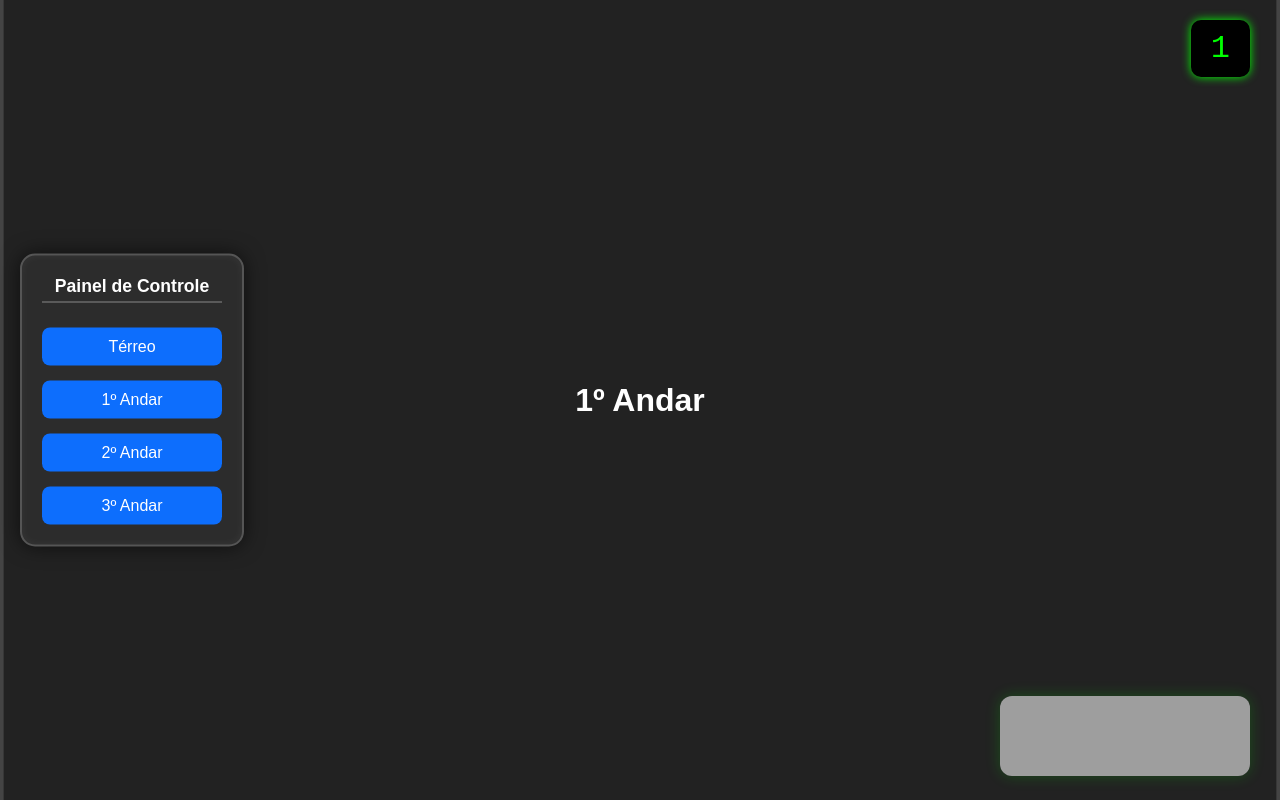
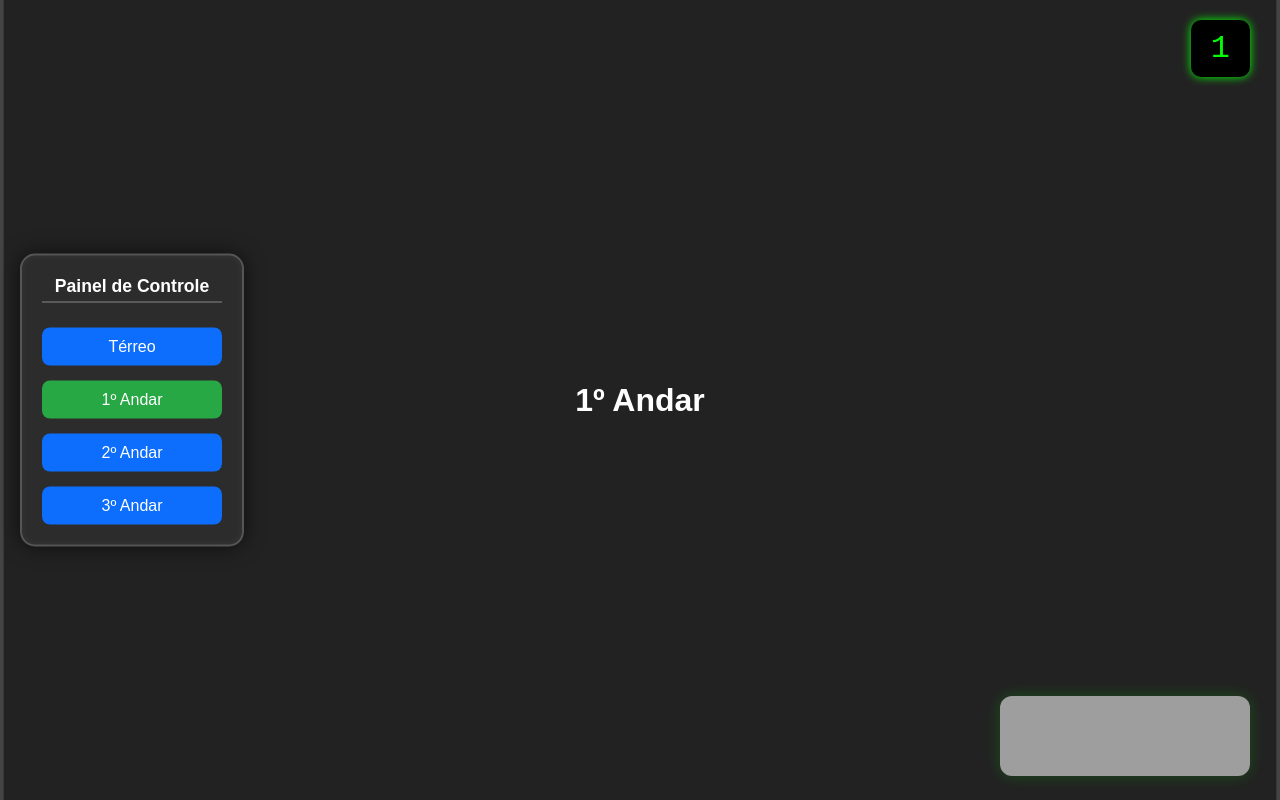
Before and after one commit to iampaulohenrique/elevadorcase2, a plain HTML site: page index.html in a window 1280 px wide. Both pictures are taken after a click on the button "1º Andar". Shown: the top 800 px of the page. Drawn offline with Linux system fonts and the light colour scheme; grey boxes are pictures that could not be loaded.

Commit message:
ajustando transição de andar

```diff
--- a/index.html
+++ b/index.html
@@ -9,10 +9,10 @@
 <body>
   <div class="painel-lateral">
     <h2 class="titulo-painel">Painel de Controle</h2>
-    <button onclick="chamarElevador(0)">Térreo</button>
-    <button onclick="chamarElevador(1)">1º Andar</button>
-    <button onclick="chamarElevador(2)">2º Andar</button>
-    <button onclick="chamarElevador(3)">3º Andar</button>
+    <button id="btn-0" onclick="chamarElevador(0)">Térreo</button>
+    <button id="btn-1" onclick="chamarElevador(1)">1º Andar</button>
+    <button id="btn-2" onclick="chamarElevador(2)">2º Andar</button>
+    <button id="btn-3" onclick="chamarElevador(3)">3º Andar</button>
   </div>
 
   <div id="painel-display" class="painel-digital">T</div>
--- a/script.js
+++ b/script.js
@@ -5,6 +5,13 @@ const doorRight = document.querySelector('.door.right');
 const label = document.getElementById('andar-label');
 const painel = document.getElementById('painel-display');
 const nomeAndar = ['Térreo', '1º Andar', '2º Andar', '3º Andar'];
+
+const buttons = {
+  0: document.getElementById('btn-0'),
+  1: document.getElementById('btn-1'),
+  2: document.getElementById('btn-2'),
+  3: document.getElementById('btn-3'),
+};
 
 const spotifyContainer = document.getElementById('spotify-container');
 const spotifyPlayer = document.getElementById('spotify-player');
@@ -23,6 +30,14 @@ function fecharPortas() {
 function chamarElevador(destino) {
   if (destino === currentFloor) return;
 
+  // Inicia a transição de cor dos botões
+  const currentButton = buttons[currentFloor];
+  const destinationButton = buttons[destino];
+
+  currentButton.classList.add('transitioning');
+  destinationButton.classList.add('transitioning');
+
+  // Fechar portas e iniciar transição do elevador
   fecharPortas();
 
   if (!spotifyIniciado) {
@@ -39,8 +54,27 @@ function chamarElevador(destino) {
     painel.textContent = currentFloor === 0 ? 'T' : currentFloor;
     label.textContent = nomeAndar[currentFloor];
 
+    // Atualiza os botões
+    updateButtonColors();
+
     setTimeout(() => {
       abrirPortas();
+      currentButton.classList.remove('transitioning');
+      destinationButton.classList.remove('transitioning');
+      destinationButton.classList.add('active');
     }, 1000);
   }, 1000);
 }
+
+function updateButtonColors() {
+  for (let floor in buttons) {
+    const button = buttons[floor];
+    if (parseInt(floor) === currentFloor) {
+      button.classList.add('active');
+      button.classList.remove('transitioning');
+    } else {
+      button.classList.remove('active');
+      button.classList.remove('transitioning');
+    }
+  }
+}
--- a/style.css
+++ b/style.css
@@ -20,7 +20,7 @@ body {
   background: #2c2c2c;
   padding: 20px;
   border-radius: 15px;
-  box-shadow: 0 0 20px rgba(0,0,0,0.6), inset 0 0 10px rgba(255,255,255,0.05);
+  box-shadow: 0 0 20px rgba(0, 0, 0, 0.6), inset 0 0 10px rgba(255, 255, 255, 0.05);
   border: 2px solid #555;
   z-index: 10;
   width: 180px;
@@ -49,6 +49,14 @@ body {
 
 .painel-lateral button:hover {
   background-color: #0a58ca;
+}
+
+.painel-lateral button.active {
+  background-color: #28a745;
+}
+
+.painel-lateral button.transitioning {
+  background-color: #ffc107;
 }
 
 .painel-digital {
```
